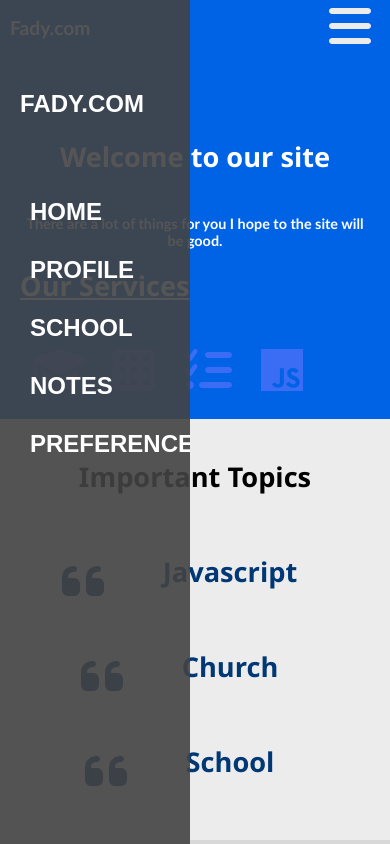
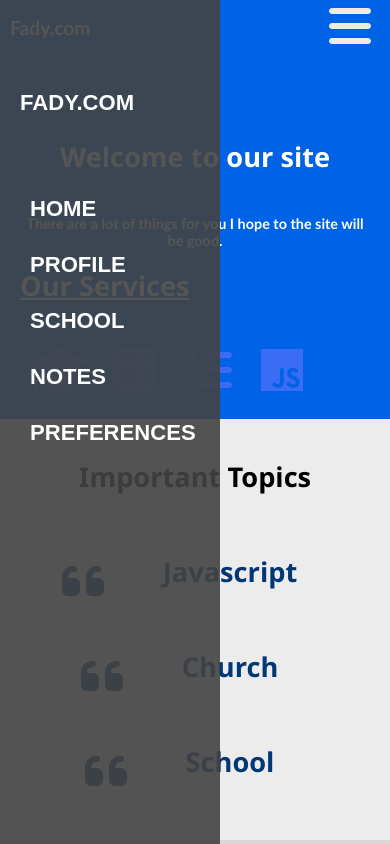
Before and after one commit to Fady2007/code, a plain HTML site: page BigProject.html in a window 390 px wide. Both pictures are taken after a click on the icon 350 px from the left and 26 px from the top of the page. Shown: the top 844 px of the page. Drawn offline with Linux system fonts and the light colour scheme.

Commit message:
Update main.css

```diff
--- a/main.css
+++ b/main.css
@@ -567,7 +567,6 @@ ul li {
   font-weight: bold;
   color: white;
 }
-
 /* Media (Screen) */
 @media (max-width: 1020px) {
   .h1WriterDiv {
@@ -628,7 +627,7 @@ ul li {
     top: 0;
     left: 0;
     height: 100%;
-    width: 150px;
+    width: 180px;
     z-index: 9999;
     overflow-y: auto;
     padding: 20px;
@@ -653,7 +652,7 @@ ul li {
     font-weight: bold;
     text-transform: uppercase;
     padding: 10px;
-    font-size: 0.5em;
+    font-size: 0.46em;
   }
   input[type="text"] {
     padding: 10px;
```
